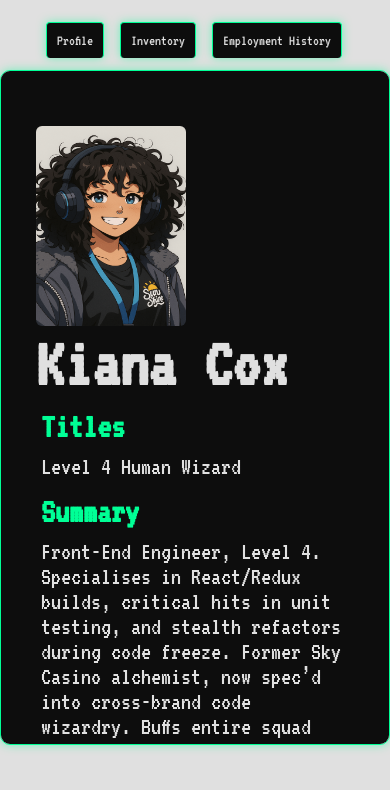
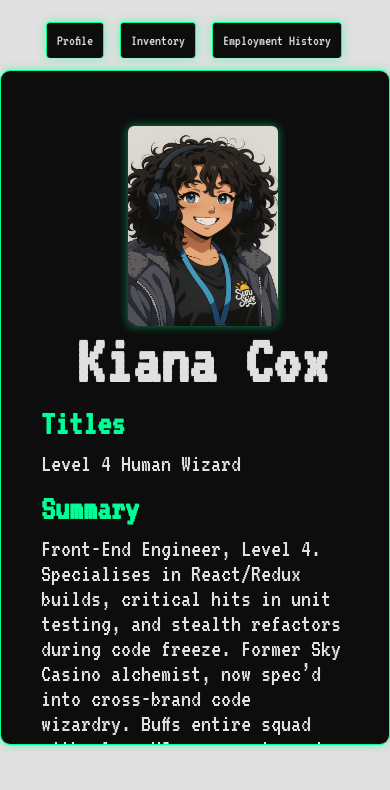
Before and after one commit to kianacox/portfolio, a Next.js app: page / in a window 390 px wide. Shown: the top 790 px of the page. Built offline with nearby package versions, Linux system fonts and the light colour scheme.

Commit message:
perf: memoized pure child components of content to minimize re-renders

```diff
--- a/src/app/components/Content/index.module.scss
+++ b/src/app/components/Content/index.module.scss
@@ -3,6 +3,7 @@
   justify-content: center;
   align-items: center;
   flex-direction: column;
+  scrollbar-width: none;
 }
 
 .contentCard {
@@ -18,6 +19,11 @@
   box-shadow: 0 0 10px rgba(0, 255, 150, 0.5);
   background: #0d0d0d;
   flex-direction: row;
+  scrollbar-width: none;
+  -ms-overflow-style: none;
+  &::-webkit-scrollbar {
+    display: none;
+  }
 }
 
 .tabs {
--- a/src/app/components/Employment/index.tsx
+++ b/src/app/components/Employment/index.tsx
@@ -1,5 +1,8 @@
-const Employment: React.FC = () => {
+import React from 'react';
+
+const EmploymentComponent: React.FC = () => {
   return <section data-testid="employment">Employment Placeholder - content coming soon!</section>;
 };
 
+const Employment = React.memo(EmploymentComponent);
 export default Employment;
--- a/src/app/components/Inventory/index.module.scss
+++ b/src/app/components/Inventory/index.module.scss
@@ -15,7 +15,7 @@
   display: flex;
   flex-wrap: wrap;
   flex-direction: row;
-  gap: 20px;
+  gap: 30px;
   padding: 10px;
 }
 
--- a/src/app/components/Inventory/index.tsx
+++ b/src/app/components/Inventory/index.tsx
@@ -11,10 +11,11 @@ import { FaDocker } from 'react-icons/fa';
 import { SiWebpack } from 'react-icons/si';
 import { SiVite } from 'react-icons/si';
 import { FaGithub } from 'react-icons/fa';
+import React from 'react';
 
 import styles from './index.module.scss';
 
-const Inventory: React.FC = () => {
+const InventoryComponent: React.FC = () => {
   const iconSize = 32;
   return (
     <section className={styles.inventoryContainer} data-testid="inventory">
@@ -92,4 +93,5 @@ const Inventory: React.FC = () => {
   );
 };
 
+const Inventory = React.memo(InventoryComponent);
 export default Inventory;
--- a/src/app/components/Profile/index.module.scss
+++ b/src/app/components/Profile/index.module.scss
@@ -1,5 +1,6 @@
 .profilePicture {
   border-radius: 6px;
+  box-shadow: 0 0 10px rgba(0, 255, 150, 0.5);
 }
 
 .name {
@@ -46,3 +47,12 @@
 .avatarContainer {
   padding: 35px 0 0 15px;
 }
+
+@media (max-width: 768px) {
+  .avatarContainer {
+    display: flex;
+    flex-direction: column;
+    align-items: center;
+    justify-content: center;
+  }
+}
--- a/src/app/components/Profile/index.tsx
+++ b/src/app/components/Profile/index.tsx
@@ -1,8 +1,9 @@
 import Image from 'next/image';
 import styles from './index.module.scss';
 import Headline from '../Headline';
+import React from 'react';
 
-const Profile: React.FC = () => {
+const ProfileComponent: React.FC = () => {
   return (
     <section data-testid="profile">
       <div className={styles.avatarContainer}>
@@ -98,4 +99,5 @@ const Profile: React.FC = () => {
   );
 };
 
+const Profile = React.memo(ProfileComponent);
 export default Profile;
```
Also changed, not shown: 2 other files (tests, documents, lock files or other folders).
